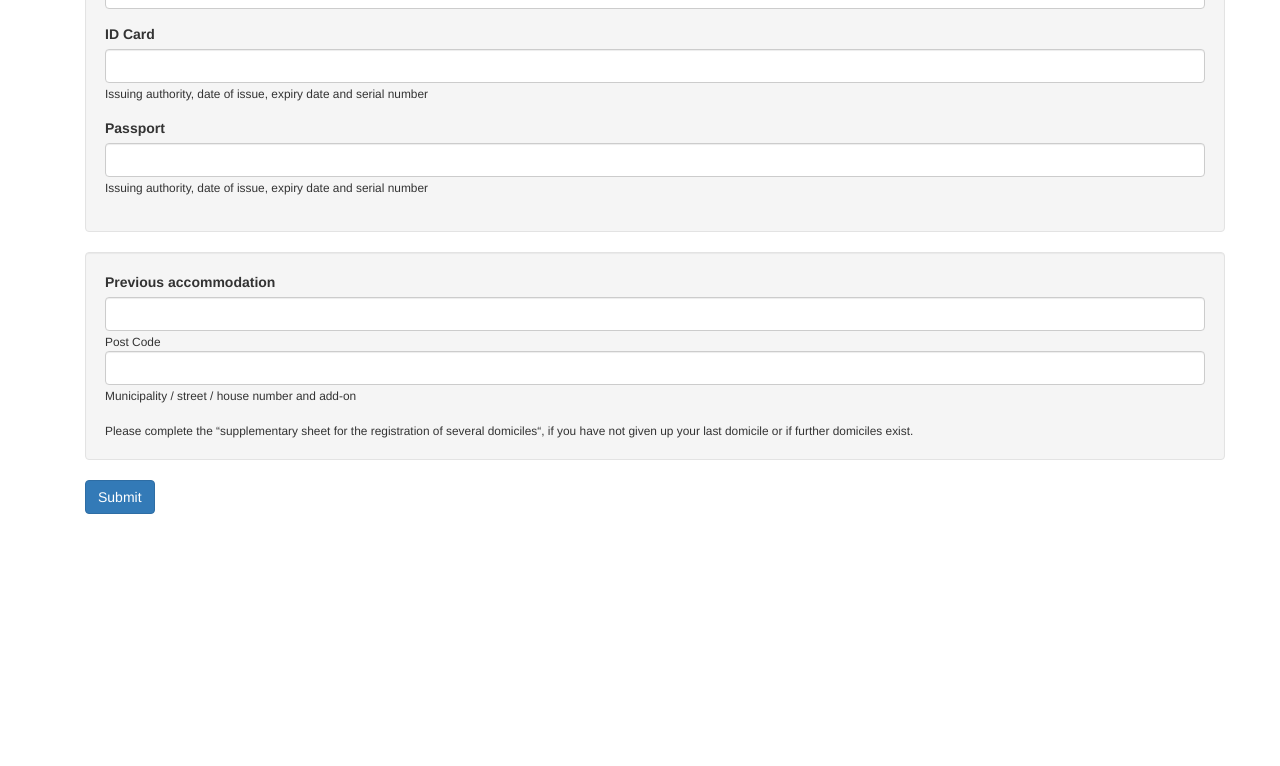
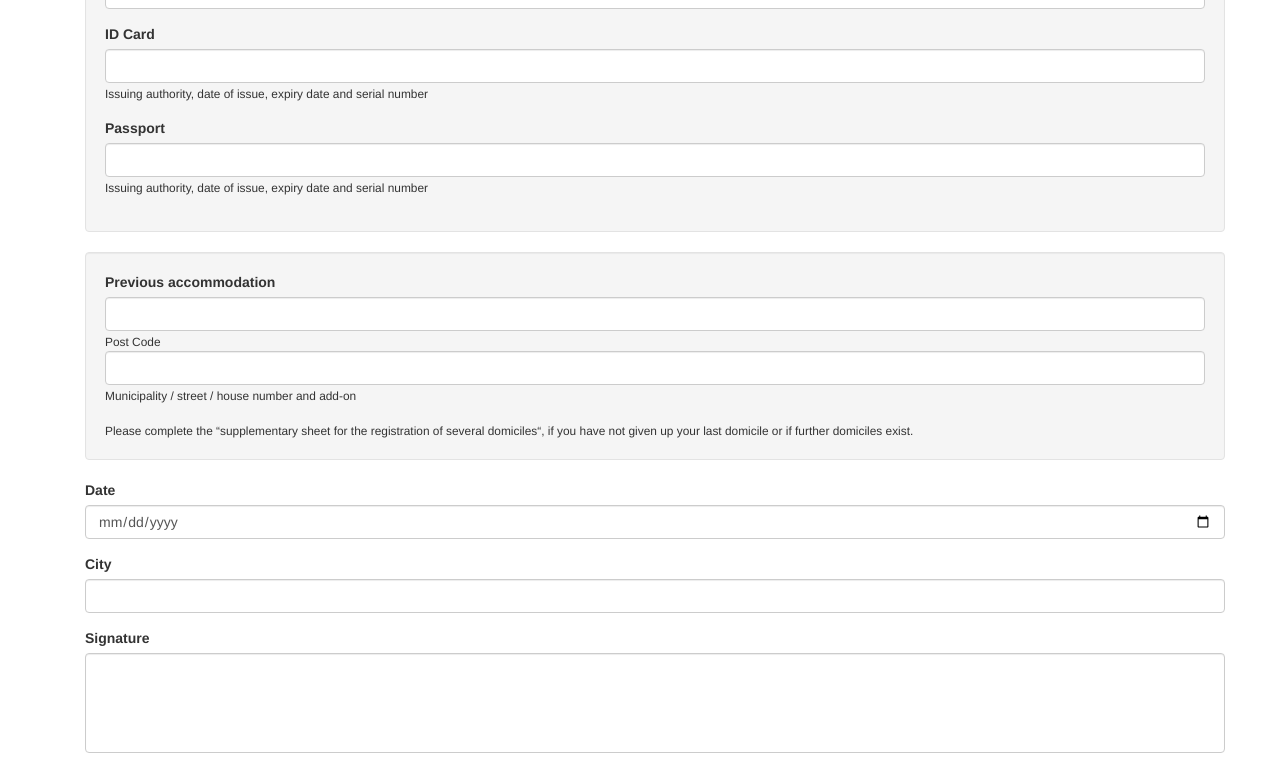
Before and after one commit to christophblessing/registration-form, a React (Create React App) app: page / in a window 1280 px wide. Shown: the part 2000-2766 px from the top of the page. Before the commit the page ends 2529 px from the top, so only its background shows below. Built offline with nearby package versions, Linux system fonts and the light colour scheme.

Commit message:
adds signature and date field, safari date input support

```diff
--- a/src/components/RegistrationForm.tsx
+++ b/src/components/RegistrationForm.tsx
@@ -29,6 +29,8 @@ class RegistrationForm extends React.Component {
     },
     previousAccommodationPostCode: 0,
     previousAccommodationAddress: "",
+    signatureDate: "",
+    signatureCity: "",
   };
 
   constructor(props: {}) {
@@ -121,6 +123,7 @@ class RegistrationForm extends React.Component {
                 value={this.state.dateOfMoving}
                 className="form-control"
                 onChange={this.handleChange}
+                placeholder="yyyy-mm-dd"
               />
             </div>
             <div className="form-group">
@@ -240,10 +243,37 @@ class RegistrationForm extends React.Component {
             </small>
           </div>
           <div className="form-group">
-            <button type="submit" className="btn btn-primary">
-              Submit
-            </button>
+            <label>Date</label>
+            <input
+              type="date"
+              name="signatureDate"
+              value={this.state.signatureDate}
+              className="form-control"
+              onChange={this.handleChange}
+              placeholder="yyyy-mm-dd"
+            />
           </div>
+          <div className="form-group">
+            <label>City</label>
+            <input
+              name="signatureCity"
+              value={this.state.signatureCity}
+              className="form-control"
+              onChange={this.handleChange}
+            />
+          </div>
+          <div className="form-group">
+            <label>Signature</label>
+            <canvas
+              className="form-control"
+              style={{ height: "100px" }}
+            >Please sign here</canvas>
+            </div>
+            <div className="form-group">
+              <button type="submit" className="form-control btn btn-primary">
+                Submit
+              </button>
+            </div>
         </form>
       </div>
     );
--- a/src/types/types.d.ts
+++ b/src/types/types.d.ts
@@ -10,6 +10,8 @@ export interface State {
   familyMembers: FamilyMembers;
   previousAccommodationPostCode: number;
   previousAccommodationAddress: string;
+  signatureDate: string;
+  signatureCity: string;
 }
 
 interface FamilyMembers {
```
